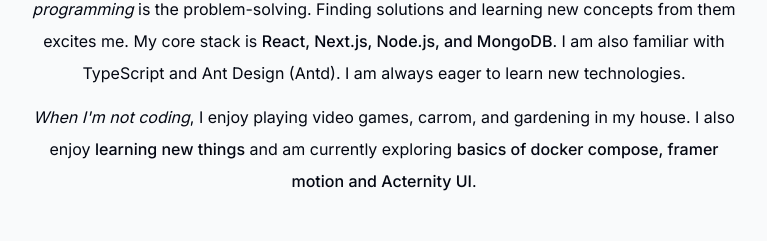
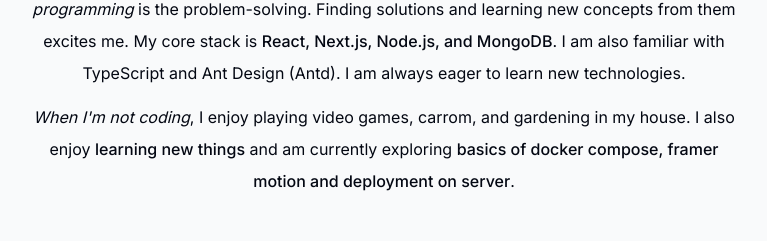
Before and after one commit to Arunkumar638/arun-portfolio, a Next.js app: page / in a window 1280 px wide. Shown: the part 1017-1258 px from the top of the page, without its empty margins (256-1023 px from the left). Built offline with nearby package versions, Linux system fonts and the light colour scheme; no server answers.

Commit message:
Changes in about section

```diff
--- a/components/about.tsx
+++ b/components/about.tsx
@@ -37,7 +37,7 @@
         video games, carrom, and gardening in my house. I also enjoy{" "}
         <span className="font-medium">learning new things</span> and am currently
         exploring{" "}
-        <span className="font-medium">basics of docker compose, framer motion and Acternity UI</span>.
+        <span className="font-medium">basics of docker compose, framer motion and deployment on server</span>.
       </p>
     </motion.section>
   );
```
